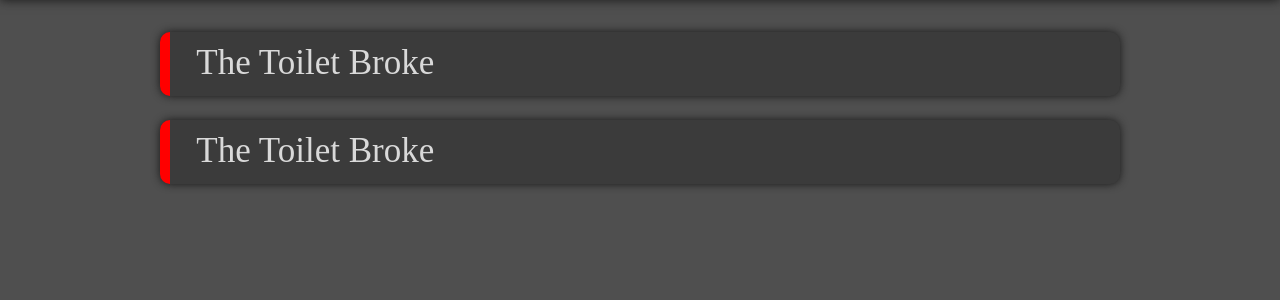
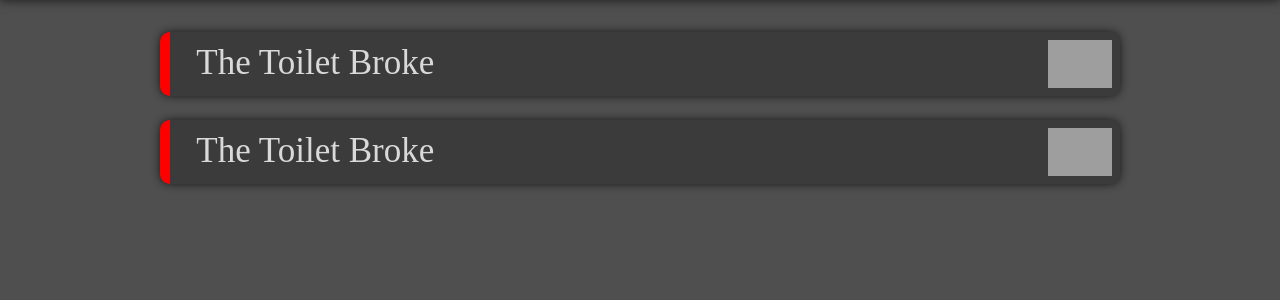
Before and after one commit to GonPedro/FEUP-TicketMaster, a PHP site: page /tickets.html in a window 1280 px wide. Shown: the part 64-364 px from the top of the page. Run offline with PHP 8.4, Linux system fonts and the light colour scheme; some web fonts are replaced; grey boxes are pictures that could not be loaded.

Commit message:
added a config button on tickets

```diff
--- a/src/structure.css
+++ b/src/structure.css
@@ -111,6 +111,9 @@ select {
 .ticket {
     height: 4em;
     margin-bottom: 1.5em;
+    display: flex;
+    justify-content: space-between;
+    align-items: center;
 }
 
 .ticket label {
@@ -120,11 +123,12 @@ select {
 
 .ticket label[id="title"] {
     top: 17.5%;
-    height: 50%;
+    height: 100%;
     left: .75em;
-    width: 50%;
+    width: auto;
     padding: 0;
     border: none;
+    overflow: hidden;
 }
 
 .msglist {
@@ -218,6 +222,13 @@ select {
     -ms-transform: translate(-50%, 0);
     transform: translate(-50%, 0);
     left: 50%;
+}
+
+.ticket img {
+    top: 1vh;
+    width: auto;
+    height: calc(100% - 2vh);
+    margin-right: 1vh;
 }
 
 .msg[id="yours"] {
--- a/src/style.css
+++ b/src/style.css
@@ -89,6 +89,7 @@ select {
 .ticket label {
     color: #D9D9D9;
     font-family: "Georama";
+    overflow: hidden;
 }
 
 .ticket label[id="title"] {
--- a/src/tickets.html
+++ b/src/tickets.html
@@ -19,11 +19,12 @@
     <div class="list">
         <div class="ticket">
             <label id="title">The Toilet Broke</label>
+            <img id="config" src="../images/gatito.png">
         </div>
         <div class="ticket">
             <label id="title">The Toilet Broke</label>
+            <img id="confi" src="../images/gatito.png">
         </div>
-
     </div>
 
 </body>
```
